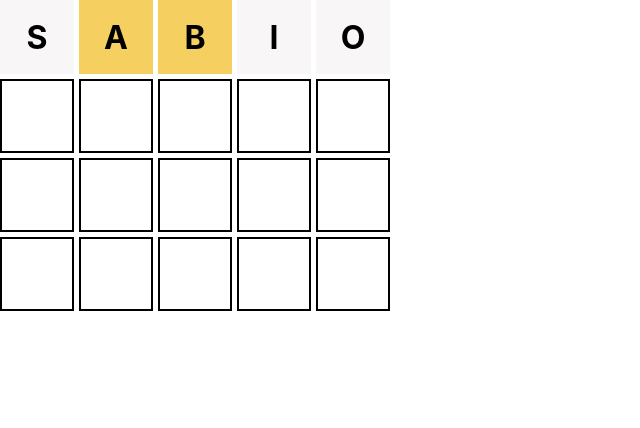
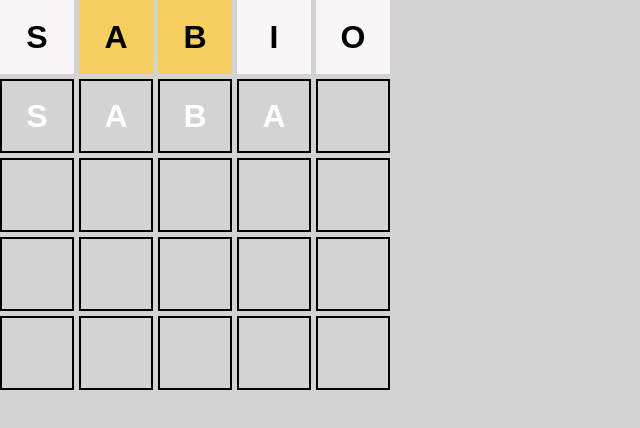
Before and after one commit to ManuelDiLena/WordleGame, a React (Create React App) app: page / in a window 1280 px wide. Shown: the top 428 px of the page, without its empty margins (0-640 px from the left). Built offline with nearby package versions, Linux system fonts and the light colour scheme.

Commit message:
RowCurrent component

```diff
--- a/src/App.scss
+++ b/src/App.scss
@@ -1,38 +1,4 @@
-.App {
-  text-align: center;
+body {
+    background-color: #d3d3d3;
+    font-family: Arial, Helvetica, sans-serif;
 }
-
-.App-logo {
-  height: 40vmin;
-  pointer-events: none;
-}
-
-@media (prefers-reduced-motion: no-preference) {
-  .App-logo {
-    animation: App-logo-spin infinite 20s linear;
-  }
-}
-
-.App-header {
-  background-color: #282c34;
-  min-height: 100vh;
-  display: flex;
-  flex-direction: column;
-  align-items: center;
-  justify-content: center;
-  font-size: calc(10px + 2vmin);
-  color: white;
-}
-
-.App-link {
-  color: #61dafb;
-}
-
-@keyframes App-logo-spin {
-  from {
-    transform: rotate(0deg);
-  }
-  to {
-    transform: rotate(360deg);
-  }
-}
--- a/src/App.tsx
+++ b/src/App.tsx
@@ -1,5 +1,6 @@
 import React from 'react';
 import Wordle from './components/Wordle';
+import './App.scss';
 
 function App() {
     return (
--- /dev/null
+++ b/src/components/RowCurrent.tsx
@@ -0,0 +1,23 @@
+import Box from './Box';
+import styles from '../styles/row.module.scss';
+
+interface RowCurrentProps {
+    word: string;
+}
+
+export default function RowCurrent({ word }: RowCurrentProps) {
+    return (
+        <div className={styles.row}>
+            {
+                word.split('').map((letter, i) => (
+                    <Box key={i} value={letter} status='edit' />
+                ))
+            }
+            {
+                Array.from(Array(5 - word.length)).map((letter, i) => (
+                    <Box key={i} value={''} status='edit' />
+                ))
+            }
+        </div>
+    );
+}
--- a/src/components/Wordle.tsx
+++ b/src/components/Wordle.tsx
@@ -1,11 +1,13 @@
 import Box from './Box';
 import RowCompleted from './RowCompleted';
+import RowCurrent from './RowCurrent';
 import RowEmpty from './RowEmpty';
 
 export default function Wordle() {
     return (
         <div>
            <RowCompleted word='sabio' solution='break' />
+           <RowCurrent word='saba' />
            <RowEmpty />
            <RowEmpty />
            <RowEmpty />
```
